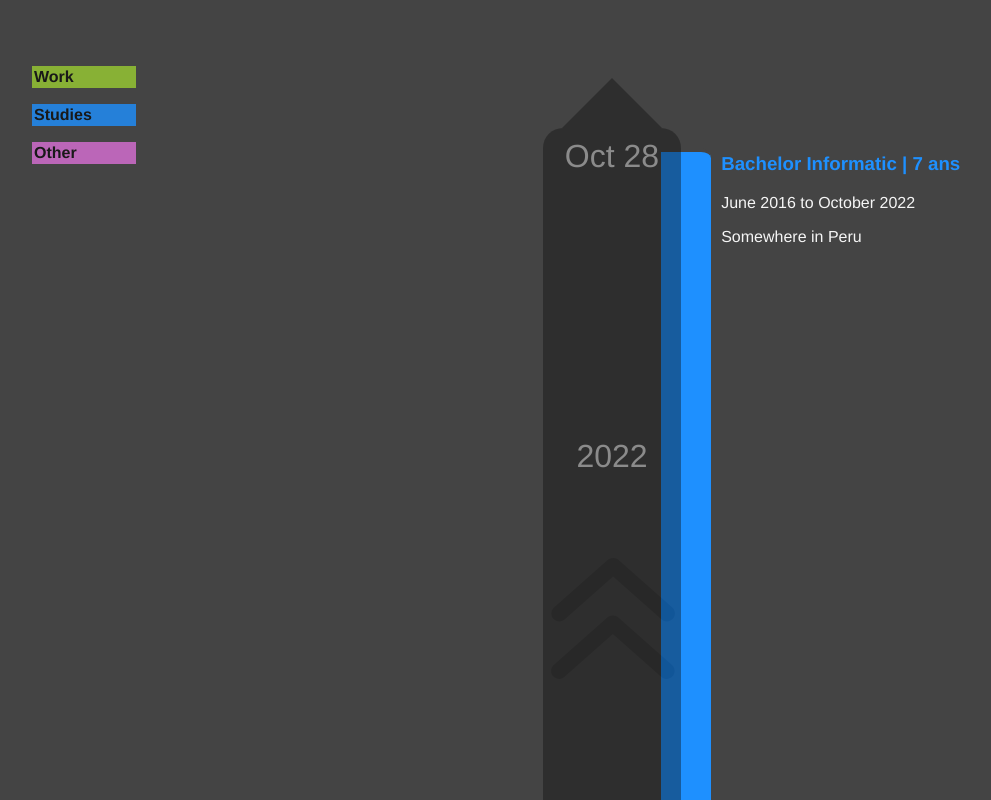
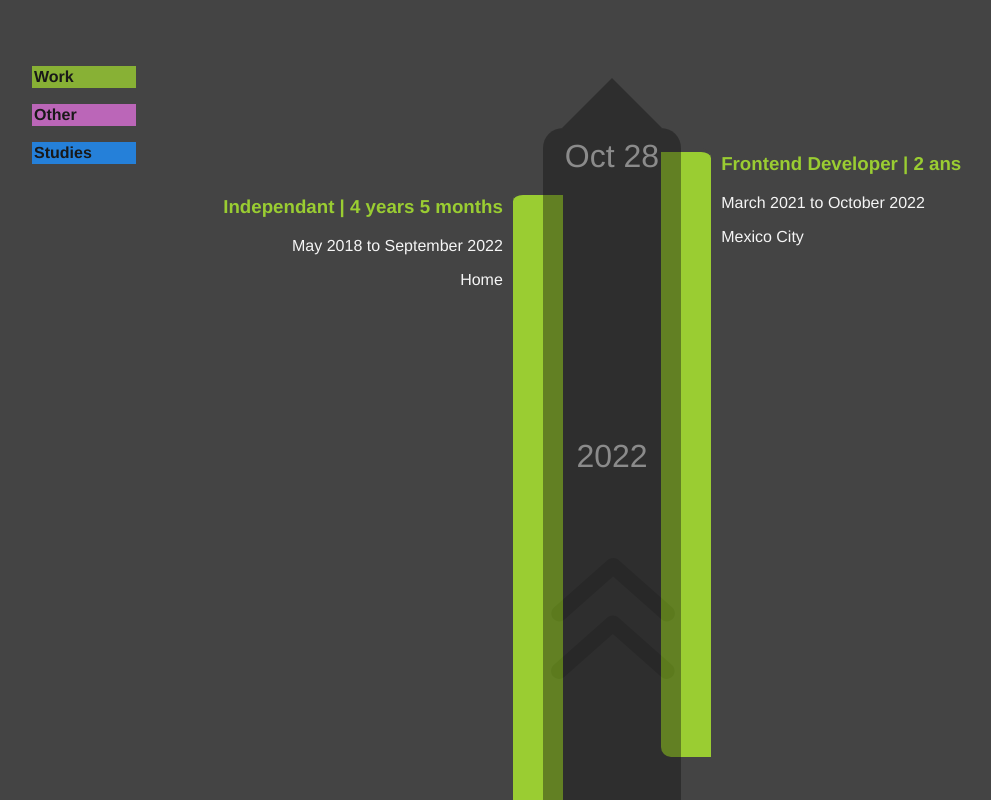
Before and after one commit to Keirodev/timeline-vertical-2-sides, a website: page index.html in a window 1280 px wide. Shown: the top 800 px of the page, without its empty margins (28-1019 px from the left). Drawn offline with nearby package versions, Linux system fonts and the light colour scheme.

Commit message:
Improve activities

```diff
--- a/index.html
+++ b/index.html
@@ -21,6 +21,6 @@
 
     <script src="https://code.jquery.com/jquery-2.2.4.min.js" integrity="sha256-BbhdlvQf/xTY9gja0Dq3HiwQF8LaCRTXxZKRutelT44=" crossorigin="anonymous"></script>
     <script src="js/timeline.js"></script>
-    <script src="js/yourscript.js"></script>
+    <script src="js/activities.js"></script>
 </body>
 </html>
--- /dev/null
+++ b/js/activities.js
@@ -0,0 +1,51 @@
+// Execute JS when DOM est loaded
+$(function () {
+
+  //Care to this JS trick : months are from 0 to 11
+  let tl = new Timeline(365, true, true);
+  /* Used to set your own categories
+  tl.setCategories([
+      {name:'work',color:'yellowgreen', displayOrderInLegend: 1},
+      {name:'studies',color:'dodgerblue', displayOrderInLegend: 2},
+      {name:'other',color:'orchid', displayOrderInLegend: 3}
+  ]);
+  */
+  tl.addActivities([
+    ['right', 'work', {start: new Date(2021, 2, 2), end: new Date()}, {
+      title: 'Frontend Developer',
+      description: 'Mexico City'
+    }],
+    ['right', 'other', {start: new Date(2020, 2, 1), end: new Date(2020, 10, 1)}, {
+      title: 'Globe trotter',
+      description: 'Around the Earth'
+    }],
+    ['left', 'work', {start: new Date(2018, 4, 2), end: new Date(2022, 8, 15)}, {
+      title: 'Independant',
+      description: 'Home'
+    }],
+    ['left', 'work', {start: new Date(2016, 0, 2), end: new Date(2016, 5, 2)}, {
+      title: 'Employee',
+      description: 'Somewhere, somehow'
+    }],
+    ['left', 'work', {start: new Date(2015, 0, 1), end: new Date(2015, 10, 1)}, {
+      title: 'God',
+      description: 'in the sky'
+    }],
+    ['right', 'work', {start: new Date(2014, 6, 1), end: new Date(2015, 0, 1)}, {
+      title: 'New Job on the Right',
+      description: 'Awesome layer mate'
+    }],
+    ['right', 'studies', {start: new Date(2015, 5, 1), end: new Date(2016, 0, 1)}, {
+      title: 'Bachelor Php',
+      description: 'Great Studies !'
+    }],
+    ['right', 'studies', {start: new Date(2016, 5, 1), end: new Date(2019, 8, 1)}, {
+      title: 'Bachelor Informatic',
+      description: 'Somewhere in Peru'
+    }],
+    ['right', 'other', {start: new Date(2015, 1, 1), end: new Date(2015, 4, 1)}, {
+      title: 'Python Dev',
+      description: 'Somewhere in Switzerland'
+    }]
+  ]);
+});
--- a/js/yourscript.js
+++ /dev/null
@@ -1,21 +0,0 @@
-// Execute JS when DOM est loaded
-$(function () {
-
-    //Care to this JS trick : months are from 0 to 11
-    let tl = new Timeline(365, true, true);
-    /* Used to set your own categories
-    tl.setCategories([
-        {name:'work',color:'yellowgreen', displayOrderInLegend: 1},
-        {name:'studies',color:'dodgerblue', displayOrderInLegend: 2},
-        {name:'other',color:'orchid', displayOrderInLegend: 3}
-    ]);
-    */
-    tl.addActivities([
-         ['left',   'work',      {start:new Date(2016,0,2), end:new Date(2016,5,2)},  {title:'Employee', description:'Somewhere, somehow'}],
-         ['left',   'work',      {start:new Date(2015,0,1), end:new Date(2015,10,1)}, {title:'God', description:'in the sky'}],
-         ['right',  'work',      {start:new Date(2014,6,1), end:new Date(2015,0,1)},  {title:'New Job on the Right', description:'Awesome layer mate'}],
-         ['right',  'studies',   {start:new Date(2015,5,1), end:new Date(2016,0,1)},  {title:'Bachelor Php', description:'Great Studies !'}],
-         ['right',  'studies',   {start:new Date(2016,5,1), end:new Date()},          {title:'Bachelor Informatic', description:'Somewhere in Peru'}],
-         ['right',  'other',     {start:new Date(2015,1,1), end:new Date(2015,4,1)},  {title:'Python Dev', description:'Somewhere in Switzerland'}]
-     ]);
-});
```
Also changed, not shown: README.md.
